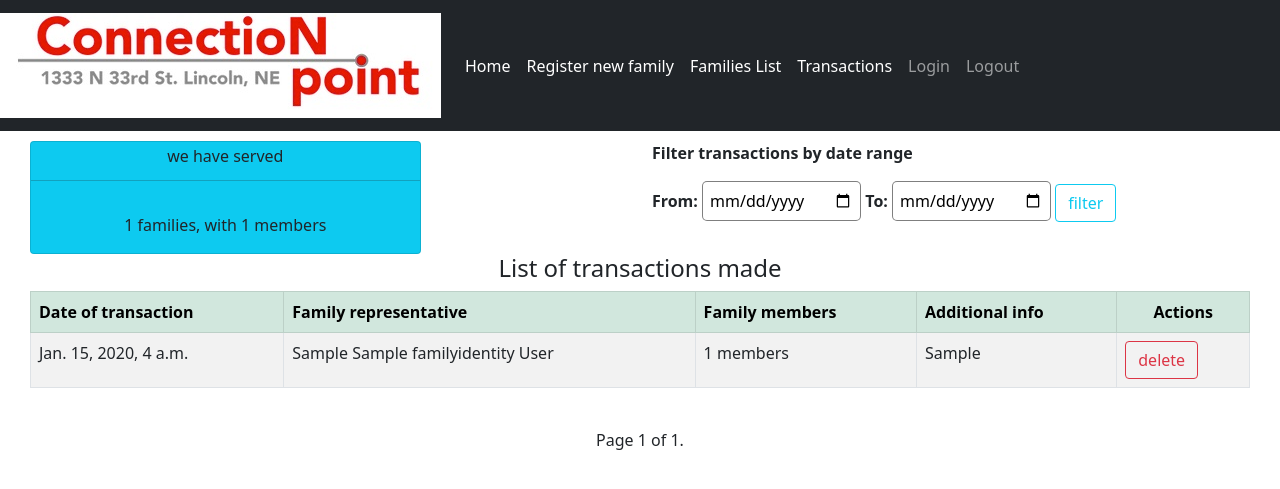
After one commit to gkundwa2/connectioNpoint_hosted3, a Django app: page /connectionpantry/transactions/list/ in a window 1280 px wide. The commit adds this page. Shown: the top 489 px of the page. Run offline with Django 3.2, Linux system fonts and the light colour scheme; tables that the repository leaves empty hold one stand-in row (values such as "Sample post"); some libraries are stand-ins or nearby versions.

```diff
--- a/ConnectionApp/admin.py
+++ b/ConnectionApp/admin.py
@@ -1,5 +1,6 @@
 from django.contrib import admin
-from ConnectionApp.models import FamilyIdentity
+from ConnectionApp.models import *
 
 # Register your models here.
 admin.site.register(FamilyIdentity)
+admin.site.register(Transaction)
--- /dev/null
+++ b/ConnectionApp/templates/transactions_list.html
@@ -0,0 +1,78 @@
+{% extends 'base.html' %}
+
+{% block title %}
+    <title>ListPage</title>
+{% endblock title%}
+
+{% block content %}
+<div style="padding:10px 30px;">
+        <div class="row">
+            <div class="col-4">
+               <div class="card bg-info">
+                 <div class="card-title">
+                   <h6 class="text-center" style="margin-bottom: -10px; margin-top: 5px; padding-bottom: 0px;">we have served</h6>
+                 </div>
+                 <hr/>
+                 <div class="card-body text-center">
+                   {{ famillies }} families, with {{ members }} members
+                 </div>
+               </div>
+            </div>
+            <div class="col-2"></div>
+            <div class="col-6">
+              <p style="font-weight: bold;">Filter transactions by date range</p>
+               <form method="get" class="form-inline" action="{% url 'transactions_list' %}">
+                  {% csrf_token %}
+                  <label style="font-weight: bold;">From: </label>
+                  <input type="date" name="from_date" required style="padding: 7px; border: 1px solid rgba(0,0,0,0.5); border-radius: 5px;">
+                  <label style="font-weight: bold;">To: </label>
+                  <input type="date" name="to_date" required style="padding: 7px; border: 1px solid rgba(0,0,0,0.5); border-radius: 5px;">
+                  <input type="submit" value="filter" class="btn btn-outline-info">
+              </form><br/>
+            </div>
+        </div>
+        <h4 class="text-center">List of transactions made</h4>
+        <div style="width: 100%; overflow-x: scroll;">
+            <table class="table table-responsive table-bordered table-hover table-striped" style="white-space: nowrap;">
+                    <thead class="thead-white">
+                        <tr class="table-success">
+                            <th scope="col">Date of transaction</th>
+                            <th scope="col">Family representative</th>
+                            <th scope="col">Family members</th>
+                            <th scope="col">Additional info</th>
+                            <th scope="col" colspan="1" class="text-center"> Actions</th>
+                        </tr>
+                    </thead>
+                    <tbody>
+
+                    {%for obj in page_obj%}
+                        <tr class="bg-white">
+                            <td>{{obj.trans_date}}</td>
+                            <td>{{obj.family.firstName}} {{obj.family.middleName}} {{obj.family.lastName}}</td>
+                            <td>{{obj.family.familyMembers}} members</td>
+                            <td>{{obj.food_given}}</td>
+                              <td><a href="{% url 'delete_warning_trans' obj.id %}" class="btn btn-outline-danger">delete</a></td>
+                        </tr>
+                    {% endfor%}
+                    </tbody>
+            </table>
+        </div>
+        <div class="container mt-4 text-center">
+          <p class="step-links">
+              {% if page_obj.has_previous %}
+                  <a href="?page=1&from_date={{ from_date }}&to_date={{ to_date }}" class="btn btn-outline-primary">&laquo; first</a>
+                  <a href="?page={{ page_obj.previous_page_number }}&from_date={{ from_date }}&to_date={{ to_date }}" class="btn btn-outline-primary">previous</a>
+              {% endif %}
+
+              <span class="current">
+                  Page {{ page_obj.number }} of {{ page_obj.paginator.num_pages }}.
+              </span>
+
+              {% if page_obj.has_next %}
+                  <a href="?page={{ page_obj.next_page_number }}&from_date={{ from_date }}&to_date={{ to_date }}" class="btn btn-outline-primary">next</a>
+                  <a href="?page={{ page_obj.paginator.num_pages }}&from_date={{ from_date }}&to_date={{ to_date }}" class="btn btn-outline-primary">last &raquo;</a>
+              {% endif %}
+          </p>
+      </div>
+    </div>
+{% endblock content %}
--- a/ConnectionApp/urls.py
+++ b/ConnectionApp/urls.py
@@ -8,8 +8,20 @@ from ConnectionApp import views
 urlpatterns = [
     # path('', views.listpage, name='listpage'),
     path('homepage', views.homepage, name='homepage'),
-    path('registerpage', views.registerpage, name='registerpage'),
+    path('register/family/', views.registerpage, name='registerpage'),
+    path('update/family/identity/<int:id>/', views.updatepage, name='updatepage'),
     path('listpage', views.listpage, name='listpage'),
-    path('unverify-verify/<int:pk>', views.verify, name="verify")
+    path('family/<int:id>/details/', views.list_details, name="list_details"),
+    path('unverify-verify/<int:pk>', views.verify, name="verify"),
+    path('record/new/transaction/for/<str:fname>/<str:lname>/family/<int:id>/', views.create_transaction, name="new_transaction"),
+    path("transactions/list/", views.transactions_list, name="transactions_list"),
+
+    path("delete/transaction/<int:id>/warning/", views.delete_warning_trans, name="delete_warning_trans"),
+    path("delete/transaction/<int:id>/", views.delete_transaction, name="delete_transaction"),
+    path("delete/family/identity/<int:id>/", views.delete_family, name="delete_family"),
+    path("delete/family/identity/<int:id>/warning/", views.delete_warning_family, name="delete_warning_family"),
+
+
+
 
 ]
--- a/ConnectionApp/views.py
+++ b/ConnectionApp/views.py
@@ -1,23 +1,17 @@
 from django.shortcuts import render, redirect
 from django.http import HttpResponse
-from ConnectionApp.models import FamilyIdentity
+from django.contrib import messages
+from django.core.paginator import Paginator
+from django.db.models  import Q
+
+from ConnectionApp.models import *
 from ConnectionApp.forms import DatabaseForm
-from django.contrib import messages
-from .filters import FamilyFilter
-
-from django.core.paginator import Paginator
 
 
 # Homepage / Search
 def homepage(request):
-    context = {}
-    all_families = FamilyIdentity.objects.all()
-    filtered_person = FamilyFilter(
-        request.GET,
-        queryset=all_families
-    )
-    context['filtered_person'] = filtered_person.qs
-    return render(request, 'homepage.html', context=context)
+
+    return render(request, 'homepage.html', {})
 
 # List page function
 
@@ -36,6 +30,10 @@ def listpage(request):
             all_families = FamilyIdentity.objects.filter(lastName__icontains=search_pattern)
         elif search_option.strip().lower() == "family_members":
             all_families = FamilyIdentity.objects.filter(familyMembers__icontains=search_pattern)
+        elif search_option.strip().lower() == "phone":
+            all_families = FamilyIdentity.objects.filter(phone__icontains=search_pattern)
+        elif search_option.strip().lower() == "document":
+            all_families = FamilyIdentity.objects.filter(national_doc__icontains=search_pattern)
 
 
     paginator = Paginator(all_families, 5)
@@ -48,27 +46,81 @@ def listpage(request):
 
 # register page function
 
+def list_details(request, id):
+    page_obj = []
+    family = {}
+    from_date = ""
+    to_date = ""
+    try:
+        family = FamilyIdentity.objects.get(id=id)
+        transactions = Transaction.objects.filter(family=family).order_by("-trans_date")
+
+        if request.GET.get("from_date", None):
+            from_date = request.GET.get("from_date")
+            to_date = request.GET.get("to_date")
+            transactions = Transaction.objects.filter(family=family, trans_date__gte=from_date, trans_date__lte=to_date).order_by("-trans_date")
+
+        paginator = Paginator(transactions, 5)
+        page_number = request.GET.get('page')
+        page_obj = paginator.get_page(page_number)
+    except Exception as e:
+        pass
+    return render(request, "family_details.html",
+    {"fam": family, "page_obj": page_obj, "from_date": from_date,
+    "to_date": to_date})
+
 
 def registerpage(request):
     if request.method == "POST":
-        print(f'This is the printed {request.POST}')
-        firstName = request.POST['firstName']
-        lastName = request.POST['lastName']
-        middleName = request.POST['middleName']
-        familyMembers = request.POST['familyMembers']
+        firstName = request.POST.get('firstName', "-")
+        lastName = request.POST.get('lastName', "-")
+        middleName = request.POST.get('middleName', "-")
+        familyMembers = request.POST.get('familyMembers', 0)
+        phone = request.POST.get("phone", "-")
+        document = request.POST.get("official_doc", "-")
 
         family_identity = FamilyIdentity(
             firstName=firstName,
             lastName=lastName,
             middleName=middleName,
-            familyMembers=familyMembers
+            familyMembers=familyMembers,
+            phone=phone,
+            national_doc=document
         )
         family_identity.save()
-        messages.success(request, ("New Family Member added!"))
+        messages.success(request, ("New Family has been registered successfully!"))
         return redirect('listpage')
-    else:
-        all_families = FamilyIdentity.objects.all()
-        return render(request, 'registerpage.html', {'all_families': all_families})
+
+    return render(request, 'registerpage.html', {})
+
+def updatepage(request, id):
+    fam = None
+    if request.method == "POST":
+        firstName = request.POST.get('firstName', "-")
+        lastName = request.POST.get('lastName', "-")
+        middleName = request.POST.get('middleName', "-")
+        familyMembers = request.POST.get('familyMembers', 0)
+        phone = request.POST.get("phone", "-")
+        document = request.POST.get("official_doc", "-")
+        try:
+            family_identity = FamilyIdentity.objects.get(pk=id)
+            family_identity.firstName=firstName
+            family_identity.lastName=lastName
+            family_identity.middleName=middleName
+            family_identity.familyMembers=familyMembers
+            family_identity.phone=phone
+            family_identity.national_doc=document
+
+            family_identity.save()
+            messages.success(request, ("Family identification has been updated successfully!"))
+            return redirect('listpage')
+        except Exception as e:
+            pass
+    try:
+        fam = FamilyIdentity.objects.get(pk=id)
+    except Exception as e:
+        pass
+    return render(request, 'registerpage.html', {"fam": fam})
 
 
 def verify(request, pk):
@@ -78,3 +130,85 @@ def verify(request, pk):
         return redirect('listpage')
     except FamilyIdentity.DOESNOTEXIST:
         return redirect('listpage')
+
+def delete_warning_family(request, id):
+    fam = None
+    try:
+        fam = FamilyIdentity.objects.get(pk=id)
+    except Exception as e:
+        pass
+    return render(request, "delete_page_warning.html", {"fam": fam})
+
+
+def delete_family(request, id):
+    try:
+        fam = FamilyIdentity.objects.get(pk=id)
+        fam.delete()
+    except Exception as e:
+        pass
+    return redirect("listpage")
+
+
+################# views functions for transactions #####################
+def create_transaction(request, fname, lname, id):
+    if request.method == "POST":
+        try:
+            family_identity = FamilyIdentity.objects.get(pk=id)
+            note = request.POST.get("note", "-")
+            trans = Transaction(family=family_identity, food_given=note)
+            trans.save()
+            messages.success(request, "new family transaction recorded successfully!")
+        except Exception as e:
+            pass
+    return redirect("list_details", id)
+
+
+def delete_warning_trans(request, id):
+    trans = None
+    try:
+        trans = Transaction.objects.get(pk=id)
+    except Exception as e:
+        pass
+    print("Trans: ", trans)
+    return render(request, "delete_warning_trans.html", {"trans": trans})
+
+
+def delete_transaction(request, id):
+    new_id = 0
+    try:
+        trans = Transaction.objects.get(pk=id)
+        new_id = trans.family.id
+        trans.delete()
+        return redirect("list_details", new_id)
+    except Exception as e:
+        pass
+    return redirect("listpage")
+
+def transactions_list(request):
+    famillies = []
+    members = 0
+    from_date = ""
+    to_date = ""
+
+    transactions = Transaction.objects.all().order_by("-trans_date")
+
+    if request.GET.get("from_date", None):
+        from_date = request.GET.get("from_date")
+        to_date = request.GET.get("to_date")
+        transactions = Transaction.objects.filter(trans_date__gte=from_date, trans_date__lte=to_date).order_by("-trans_date")
+
+
+    paginator = Paginator(transactions, 5)
+    page_number = request.GET.get('page')
+    page_obj = paginator.get_page(page_number)
+    for trans in transactions:
+        if trans.family not in famillies:
+            famillies.append(trans.family)
+    for fam in famillies:
+        members += fam.familyMembers
+    context = {"famillies": len(famillies),
+                "members": members,
+                "page_obj": page_obj,
+                "from_date": from_date,
+                "to_date": to_date}
+    return render(request, "transactions_list.html", context)
--- a/ConnectionPoint/urls.py
+++ b/ConnectionPoint/urls.py
@@ -1,8 +1,10 @@
 
 from django.contrib import admin
 from django.urls import path, include
+from ConnectionApp import views
 
 urlpatterns = [
     path('admin/', admin.site.urls),
     path('connectionpantry/', include('ConnectionApp.urls')),
+    path("", views.homepage),
 ]
--- a/templates/base.html
+++ b/templates/base.html
@@ -23,8 +23,9 @@
     <div class="collapse navbar-collapse" id="navbarNavAltMarkup">
       <div class="navbar-nav">
         <a class="nav-link active" href="{% url 'homepage'%}">Home</a>
-        <a class="nav-link active" href="{% url 'registerpage'%}">Register</a>
+        <a class="nav-link active" href="{% url 'registerpage'%}">Register new family</a>
         <a class="nav-link active" href="{% url 'listpage'%}">Families List</a>
+        <a class="nav-link active" href="{% url 'transactions_list'%}">Transactions</a>
         <a class="nav-link" href="#">Login</a>
         <a class="nav-link" href="#">Logout</a>
       </div>
```
Also changed, not shown: ConnectionApp/models.py (+13 -9 lines), ConnectionApp/templates/delete_page_warning.html (added, +13 -0 lines), ConnectionApp/templates/delete_warning_trans.html (added, +13 -0 lines), ConnectionApp/templates/family_details.html (added, +81 -0 lines), ConnectionApp/templates/listpage.html (+37 -21 lines), ConnectionApp/templates/registerpage.html (+48 -17 lines), ConnectionApp/migrations/0007_auto_20210630_2026.py (added), ConnectionApp/migrations/0008_transaction.py (added).
